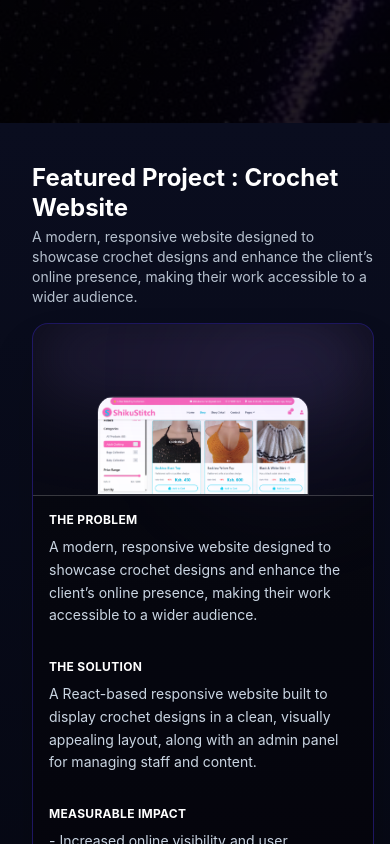
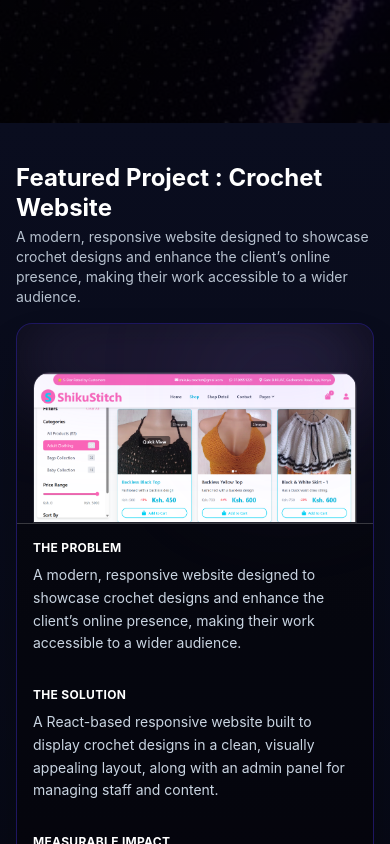
Before and after one commit to Winney360/Winfred-Nkatha-Portfolio, a React (Vite) app in the folder client/: page / in a window 390 px wide. Shown: the part 620-1464 px from the top of the page. Built offline with nearby package versions, Linux system fonts and the light colour scheme; no server answers.

Commit message:
refactor(FeaturedProject): enhance layout with improved margins and padding for better responsiveness

```diff
--- a/client/src/sections/FeaturedProject.jsx
+++ b/client/src/sections/FeaturedProject.jsx
@@ -4,8 +4,8 @@ import featuredImg from "../assets/featured.png";
 
 const FeaturedProject = () => {
   return (
-    <section className="relative w-full min-h-screen mt-0 mb-0 px-4 md:px-8 pt-10 md:pt-14 pb-15 md:pb-28 z-10 bg-linear-to-b from-[#0a0d1f] to-[#060812]">
-      <div className="mb-4 mt-0 ml-4">
+    <section className="relative z-10 mt-0 mb-0 w-full bg-linear-to-b from-[#0a0d1f] to-[#060812] px-4 pb-12 pt-10 md:min-h-screen md:px-8 md:pb-28 md:pt-14">
+      <div className="mx-auto mb-4 mt-0 w-full max-w-7xl md:ml-4 md:mr-0">
         <h2 className="text-white text-2xl md:text-3xl font-bold leading-tight ">Featured Project : Crochet Website</h2>
         <p className="text-slate-300/90 text-sm mt-1 ">A modern, responsive website designed to showcase crochet designs and enhance the client’s online presence, making their work accessible to a wider audience.</p>
       </div>
@@ -15,13 +15,13 @@ const FeaturedProject = () => {
         whileInView={{ opacity: 1, y: 0 }}
         viewport={{ once: true, amount: 0.6 }}
         transition={{ duration: 0.9, ease: "easeOut" }}
-        className="relative ml-4  rounded-2xl overflow-hidden border border-indigo-700/40 bg-linear-to-b from-[#090a16] to-[#05060f] shadow-2xl"
+        className="relative mx-auto w-full max-w-7xl rounded-2xl overflow-hidden border border-indigo-700/40 bg-linear-to-b from-[#090a16] to-[#05060f] shadow-2xl md:ml-4"
       >
         <div className="pointer-events-none absolute inset-x-0 top-0 h-28 bg-linear-to-b from-violet-400/25 via-violet-400/10 to-transparent blur-2xl" />
         <div className="pointer-events-none absolute right-8 top-4 h-28 w-28 rounded-full bg-violet-400/20 blur-[70px]" />
-        <div className="pt-8 md:pt-10 ">
-          <div className="px-6 md:px-8">
-            <div className="rounded-t-2xl rounded-b-none overflow-hidden border border-white/10 mb-0 ml-10 mr-10 mt-10">
+        <div className="pt-6 md:pt-10 ">
+          <div className="px-4 md:px-8">
+            <div className="rounded-t-2xl rounded-b-none overflow-hidden border border-white/10 mb-0 mt-6 md:ml-10 md:mr-10 md:mt-10">
               <img
                 src={featuredImg}
                 alt="Project dashboard preview"
```
